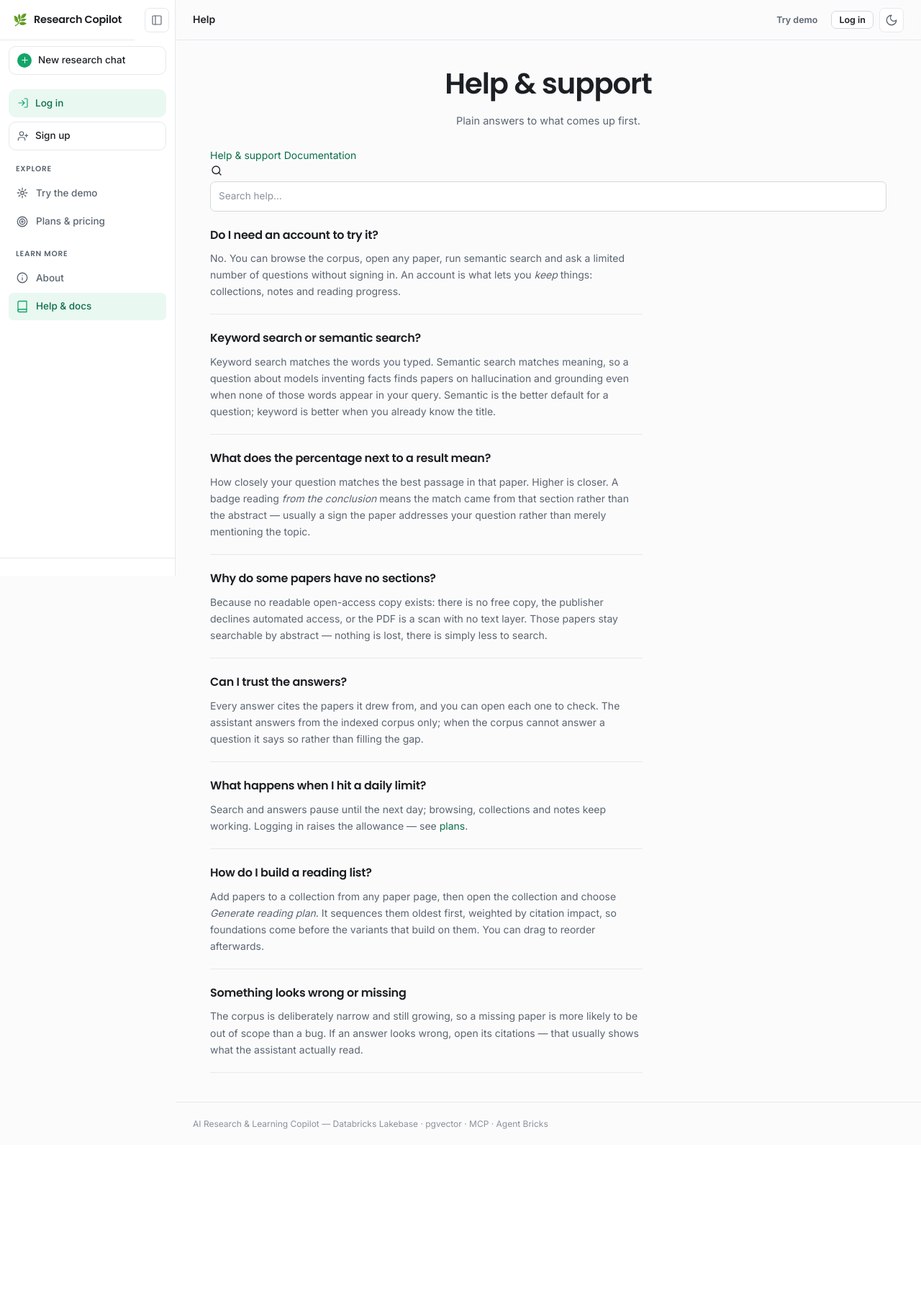
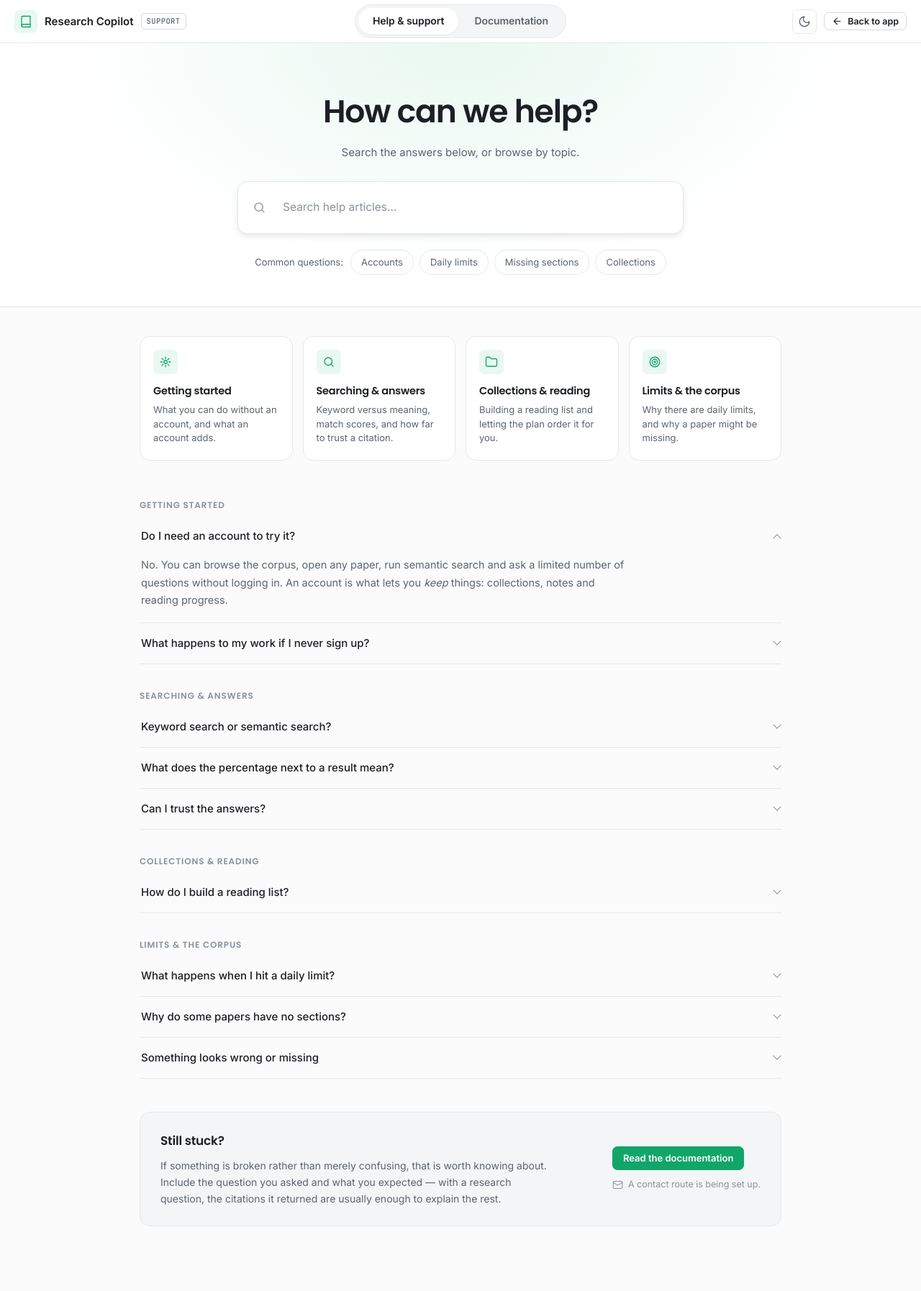
Before and after one commit to Andrew-deb/ai-research-copilot, a Flask app: page /help in a window 1280 px wide. Shown: the whole page at 72% size. Before the commit the page ends 1569 px from the top, so only its background shows below. Run offline with Flask 3, Linux system fonts and the light colour scheme; data that the repository does not hold is empty; some libraries are stand-ins or nearby versions.

Commit message:
Refactor help.html to enhance structure and user experience with improved navigation and search functionality

```diff
--- a/dashboard/templates/help.html
+++ b/dashboard/templates/help.html
@@ -1,40 +1,92 @@
-{% extends "base.html" %}
+{% extends "docs_base.html" %}
 {% block title %}Help &amp; support — Research Copilot{% endblock %}
-{% block topbar_title %}Help{% endblock %}
-{% block extra_css %}<link rel="stylesheet" href="{{ url_for('static', filename='css/public.css') }}">{% endblock %}
+{% block doc_badge %}Support{% endblock %}
+{% block doc_switch %}
+  {% with active_doc = 'help' %}{% include "_doc_switch.html" %}{% endwith %}
+{% endblock %}
 
-{% block content %}
-<div class="public-page">
-  <header class="public-head">
-    <h1 class="public-title">Help &amp; support</h1>
-    <p class="public-lead">Plain answers to what comes up first.</p>
-  </header>
+{% block doc_body %}
+{# Plain language, questions first. The documentation next door is organised by
+   how the system is built; this page is organised by what goes wrong, which is
+   the only structure that helps someone who is stuck. #}
+<section class="help-hero">
+  <h1 class="help-title">How can we help?</h1>
+  <p class="help-lead">Search the answers below, or browse by topic.</p>
 
-  {% with tabs = [('public.help_page', 'Help & support'), ('public.docs', 'Documentation')],
-          active = 'public.help_page' %}
-    {% include "_tab_switch.html" %}
-  {% endwith %}
-
-  {# Filters the articles below as you type. A search box that does nothing is
-     the same broken promise as a button that goes nowhere. #}
-  <div class="doc-search">
+  <div class="help-search">
     {{ icon('search') }}
-    <input type="text" id="doc-filter" autocomplete="off"
-           placeholder="Search help…" aria-label="Search help">
+    <input type="text" id="help-filter" autocomplete="off"
+           placeholder="Search help articles…" aria-label="Search help articles">
   </div>
 
-  <div class="doc-body" id="doc-body">
-    <section class="doc-item">
-      <h2>Do I need an account to try it?</h2>
-      <p>
-        No. You can browse the corpus, open any paper, run semantic search and ask
-        a limited number of questions without signing in. An account is what lets
-        you <em>keep</em> things: collections, notes and reading progress.
-      </p>
+  <div class="help-chips">
+    <span class="help-chips-label">Common questions:</span>
+    <button type="button" class="help-chip" data-query="account">Accounts</button>
+    <button type="button" class="help-chip" data-query="limit">Daily limits</button>
+    <button type="button" class="help-chip" data-query="sections">Missing sections</button>
+    <button type="button" class="help-chip" data-query="collection">Collections</button>
+  </div>
 </section>
 
-    <section class="doc-item">
-      <h2>Keyword search or semantic search?</h2>
+<main class="help-main">
+
+  <div class="help-cards" id="help-cards">
+    <a class="help-card" href="#faq-accounts">
+      <span class="help-card-icon">{{ icon('spark') }}</span>
+      <h2>Getting started</h2>
+      <p>What you can do without an account, and what an account adds.</p>
+    </a>
+    <a class="help-card" href="#faq-search">
+      <span class="help-card-icon">{{ icon('search') }}</span>
+      <h2>Searching &amp; answers</h2>
+      <p>Keyword versus meaning, match scores, and how far to trust a citation.</p>
+    </a>
+    <a class="help-card" href="#faq-library">
+      <span class="help-card-icon">{{ icon('folder') }}</span>
+      <h2>Collections &amp; reading</h2>
+      <p>Building a reading list and letting the plan order it for you.</p>
+    </a>
+    <a class="help-card" href="#faq-limits">
+      <span class="help-card-icon">{{ icon('target') }}</span>
+      <h2>Limits &amp; the corpus</h2>
+      <p>Why there are daily limits, and why a paper might be missing.</p>
+    </a>
+  </div>
+
+  {# <details> rather than scripted panels: it opens with JavaScript disabled, it
+     is keyboard operable for free, and the browser's own find-in-page can search
+     inside a closed one. #}
+  <div class="help-faq" id="help-faq">
+
+    <h2 class="help-faq-head" id="faq-accounts">Getting started</h2>
+
+    <details class="faq-item" open>
+      <summary>Do I need an account to try it?</summary>
+      <div class="faq-body">
+        <p>
+          No. You can browse the corpus, open any paper, run semantic search and
+          ask a limited number of questions without logging in. An account is what
+          lets you <em>keep</em> things: collections, notes and reading progress.
+        </p>
+      </div>
+    </details>
+
+    <details class="faq-item">
+      <summary>What happens to my work if I never sign up?</summary>
+      <div class="faq-body">
+        <p>
+          Nothing is stored. An anonymous session persists no conversations, no
+          collections and no history — which is also why the demo workspace shows
+          no recent chats. Logging in is what makes anything survive a refresh.
+        </p>
+      </div>
+    </details>
+
+    <h2 class="help-faq-head" id="faq-search">Searching &amp; answers</h2>
+
+    <details class="faq-item">
+      <summary>Keyword search or semantic search?</summary>
+      <div class="faq-body">
         <p>
           Keyword search matches the words you typed. Semantic search matches
           meaning, so a question about models inventing facts finds papers on
@@ -42,68 +94,104 @@
           query. Semantic is the better default for a question; keyword is better
           when you already know the title.
         </p>
-    </section>
+      </div>
+    </details>
 
-    <section class="doc-item">
-      <h2>What does the percentage next to a result mean?</h2>
+    <details class="faq-item">
+      <summary>What does the percentage next to a result mean?</summary>
+      <div class="faq-body">
         <p>
           How closely your question matches the best passage in that paper. Higher
           is closer. A badge reading <em>from the conclusion</em> means the match
-        came from that section rather than the abstract — usually a sign the paper
-        addresses your question rather than merely mentioning the topic.
+          came from that section rather than the abstract — usually a sign the
+          paper addresses your question rather than merely mentioning the topic.
         </p>
-    </section>
+      </div>
+    </details>
 
-    <section class="doc-item">
-      <h2>Why do some papers have no sections?</h2>
+    <details class="faq-item">
+      <summary>Can I trust the answers?</summary>
+      <div class="faq-body">
+        <p>
+          Every answer cites the papers it drew from, and you can open each one to
+          check. The assistant answers from the indexed corpus only; when the
+          corpus cannot answer a question it says so rather than filling the gap.
+        </p>
+      </div>
+    </details>
+
+    <h2 class="help-faq-head" id="faq-library">Collections &amp; reading</h2>
+
+    <details class="faq-item">
+      <summary>How do I build a reading list?</summary>
+      <div class="faq-body">
+        <p>
+          Add papers to a collection from any paper page, then open the collection
+          and choose <em>Generate reading plan</em>. It sequences them oldest
+          first, weighted by citation impact, so foundations come before the
+          variants that build on them. You can drag to reorder afterwards.
+        </p>
+      </div>
+    </details>
+
+    <h2 class="help-faq-head" id="faq-limits">Limits &amp; the corpus</h2>
+
+    <details class="faq-item">
+      <summary>What happens when I hit a daily limit?</summary>
+      <div class="faq-body">
+        <p>
+          Search and answers pause until the next day; browsing, collections and
+          notes keep working. Logging in raises the allowance — see
+          <a href="{{ url_for('public.pricing') }}">plans &amp; pricing</a>.
+        </p>
+      </div>
+    </details>
+
+    <details class="faq-item">
+      <summary>Why do some papers have no sections?</summary>
+      <div class="faq-body">
         <p>
           Because no readable open-access copy exists: there is no free copy, the
           publisher declines automated access, or the PDF is a scan with no text
           layer. Those papers stay searchable by abstract — nothing is lost, there
           is simply less to search.
         </p>
+      </div>
+    </details>
+
+    <details class="faq-item">
+      <summary>Something looks wrong or missing</summary>
+      <div class="faq-body">
+        <p>
+          The corpus is deliberately narrow and still growing, so a missing paper
+          is more likely to be out of scope than a bug. If an answer looks wrong,
+          open its citations — that usually shows what the assistant actually
+          read.
+        </p>
+      </div>
+    </details>
+
+    <p class="doc-none" id="help-none" hidden>
+      No help article matches that. Try fewer words, or
+      <a href="{{ url_for('public.docs') }}">check the documentation</a>.
+    </p>
+  </div>
+
+  <section class="help-contact">
+    <div class="help-contact-text">
+      <h2>Still stuck?</h2>
+      <p>
+        If something is broken rather than merely confusing, that is worth
+        knowing about. Include the question you asked and what you expected —
+        with a research question, the citations it returned are usually enough to
+        explain the rest.
+      </p>
+    </div>
+    <div class="help-contact-actions">
+      <a class="btn btn-primary" href="{{ url_for('public.docs') }}">Read the documentation</a>
+      <span class="help-contact-note">{{ icon('mail') }} A contact route is being set up.</span>
+    </div>
   </section>
 
-    <section class="doc-item">
-      <h2>Can I trust the answers?</h2>
-      <p>
-        Every answer cites the papers it drew from, and you can open each one to
-        check. The assistant answers from the indexed corpus only; when the corpus
-        cannot answer a question it says so rather than filling the gap.
-      </p>
-    </section>
-
-    <section class="doc-item">
-      <h2>What happens when I hit a daily limit?</h2>
-      <p>
-        Search and answers pause until the next day; browsing, collections and
-        notes keep working. Logging in raises the allowance — see
-        <a href="{{ url_for('public.pricing') }}">plans</a>.
-      </p>
-    </section>
-
-    <section class="doc-item">
-      <h2>How do I build a reading list?</h2>
-      <p>
-        Add papers to a collection from any paper page, then open the collection
-        and choose <em>Generate reading plan</em>. It sequences them oldest first,
-        weighted by citation impact, so foundations come before the variants that
-        build on them. You can drag to reorder afterwards.
-      </p>
-    </section>
-
-    <section class="doc-item">
-      <h2>Something looks wrong or missing</h2>
-      <p>
-        The corpus is deliberately narrow and still growing, so a missing paper is
-        more likely to be out of scope than a bug. If an answer looks wrong, open
-        its citations — that usually shows what the assistant actually read.
-      </p>
-    </section>
-
-    <p class="doc-empty" id="doc-none" hidden>Nothing here matches that. Try fewer words.</p>
-  </div>
-</div>
+</main>
 {% endblock %}
-
-{% block extra_js %}<script src="{{ url_for('static', filename='js/docs.js') }}"></script>{% endblock %}
```
Lines whose indentation alone changed are shown as unchanged.
